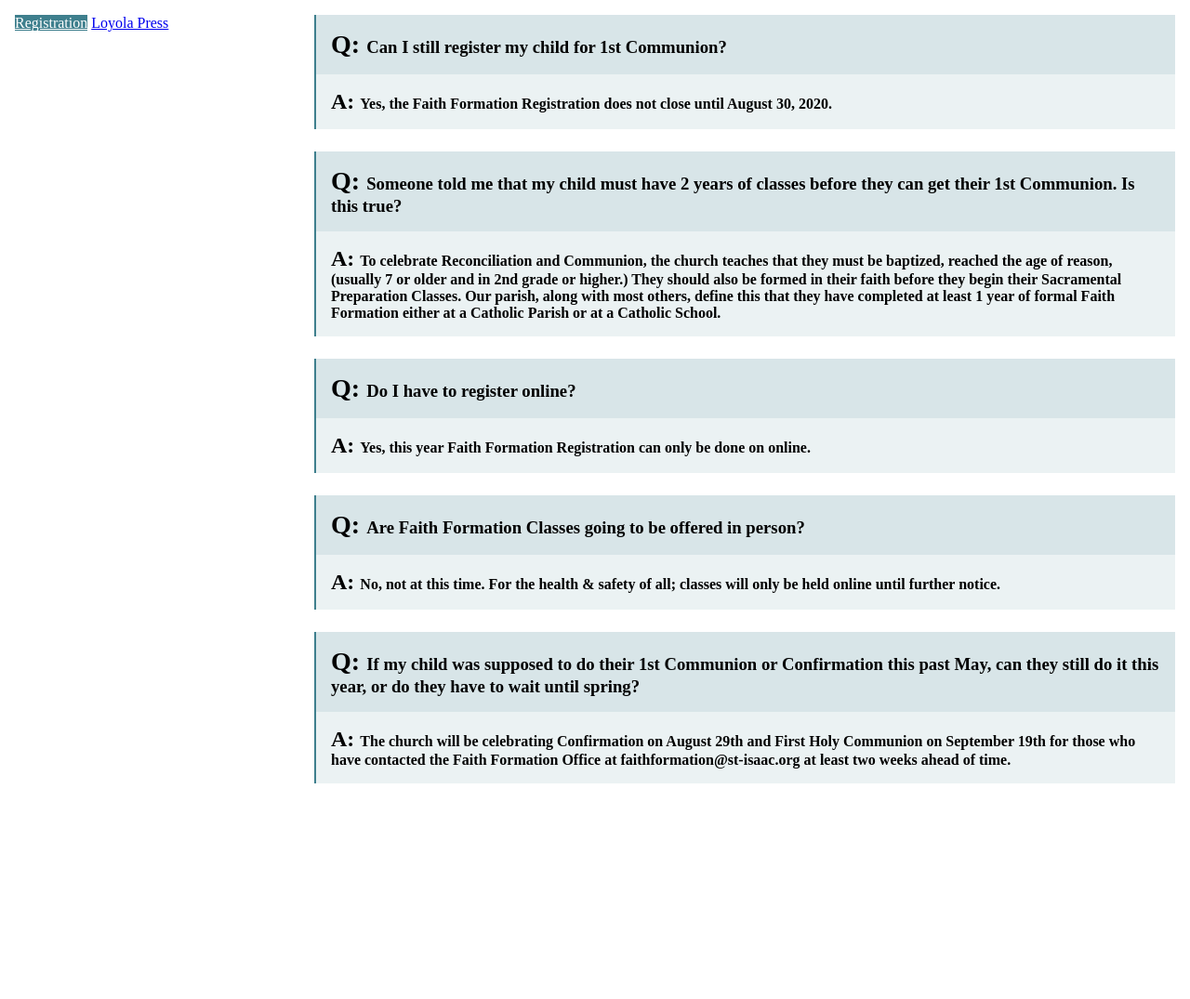
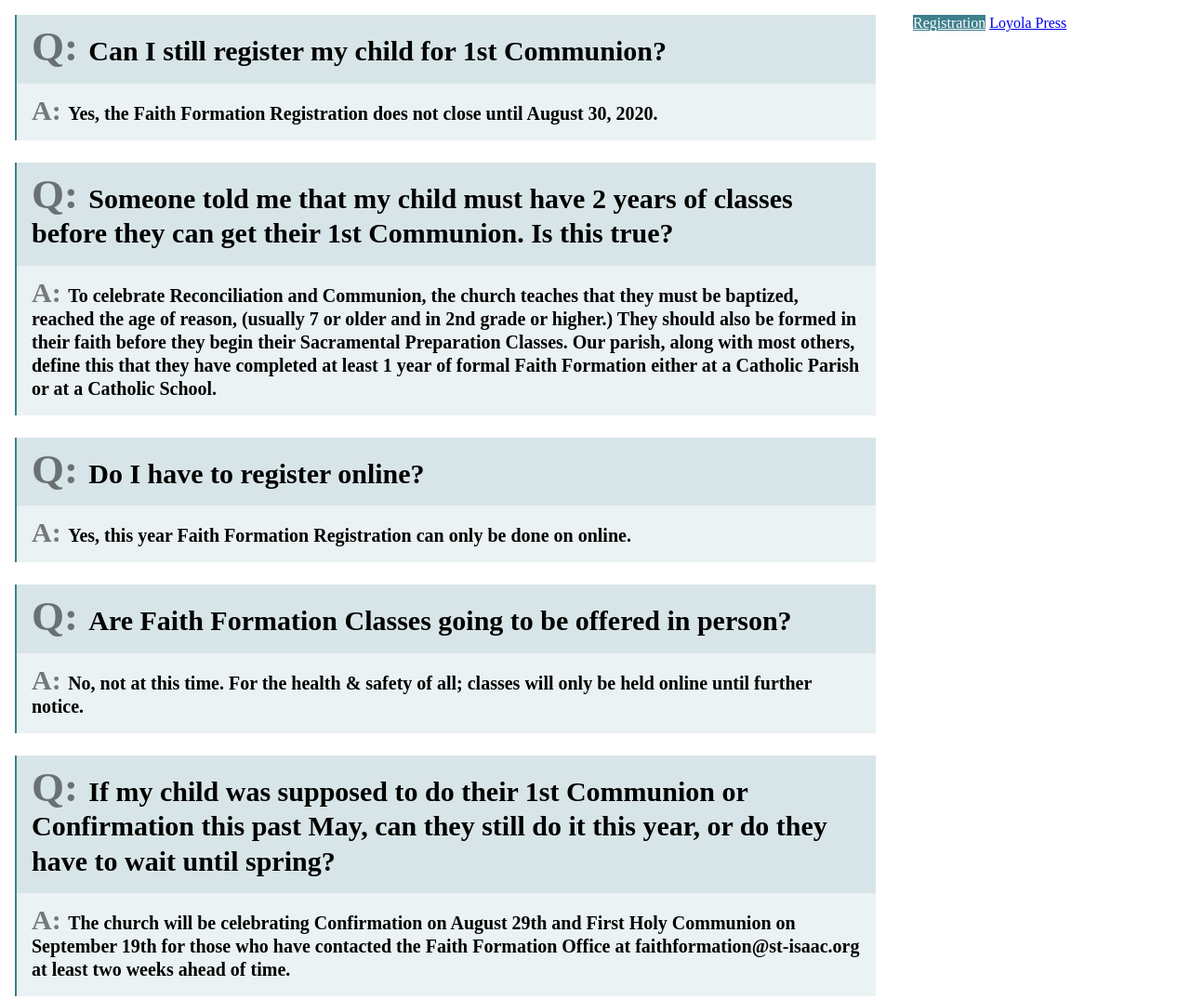
Before and after one commit to fjhadd/St-Isaac-HTML, a plain HTML site: page FAQ.html in a window 1280 px wide. Shown: the whole page at 93% size. Before the commit the page ends 859 px from the top, so only its background shows below. Drawn offline with Linux system fonts and the light colour scheme.

Commit message:
Updtes to Css and HTML

```diff
--- a/FAQ.html
+++ b/FAQ.html
@@ -4,33 +4,28 @@
 
 <!-- FAQ -->
 <div class="grid">
-    <div class="grid_col grid_col-sm-4 grid_col-md-3">
-		<a class="button button-solid" href="#">Registration</a>
-		<a class="button" href="#">Loyola Press</a>
-	</div>
 	<div class="grid_col grid_col-sm-8 grid_col-md-9">
 		<div class="grid grid_cols">
 		    <div class="card-faq">
                 <h3 class="card-faq_q">Can I still register my child for 1st Communion?</h3>
-                <h4 class="card-faq_a">Yes, the Faith Formation Registration does not close until August 30, 2020.</h4>
-            </div>
+                <h4 class="card-faq_a">Yes, the Faith Formation Registration does not close until August 30, 2020.</h4></div>
             <div class="card-faq">
                 <h3 class="card-faq_q">Someone told me that my child must have 2 years of classes before they can get their 1st Communion.  Is this true?</h3>
-                <h4 class="card-faq_a">To celebrate Reconciliation and Communion, the church teaches that they must be baptized, reached the age of reason, (usually 7 or older and in 2nd grade or higher.) They should also be formed in their faith before they begin their Sacramental Preparation Classes.  Our parish, along with most others, define this that they have completed at least 1 year of formal Faith Formation either at a Catholic Parish or at a Catholic School.</h4>
-            </div>
+                <h4 class="card-faq_a">To celebrate Reconciliation and Communion, the church teaches that they must be baptized, reached the age of reason, (usually 7 or older and in 2nd grade or higher.) They should also be formed in their faith before they begin their Sacramental Preparation Classes.  Our parish, along with most others, define this that they have completed at least 1 year of formal Faith Formation either at a Catholic Parish or at a Catholic School.</h4></div>
             <div class="card-faq">
                 <h3 class="card-faq_q">Do I have to register online?</h3>
-                <h4 class="card-faq_a">Yes, this year Faith Formation Registration can only be done on online.</h4>
-            </div>
+                <h4 class="card-faq_a">Yes, this year Faith Formation Registration can only be done on online.</h4></div>
             <div class="card-faq">
                 <h3 class="card-faq_q">Are Faith Formation Classes going to be offered in person?</h3>
-                <h4 class="card-faq_a">No, not at this time. For the health & safety of all; classes will only be held online until further notice.</h4>
-            </div>
+                <h4 class="card-faq_a">No, not at this time. For the health & safety of all; classes will only be held online until further notice.</h4></div>
             <div class="card-faq">
                 <h3 class="card-faq_q">If my child was supposed to do their 1st Communion or Confirmation this past May, can they still do it this year, or do they have to wait until spring?</h3>
-                <h4 class="card-faq_a">The church will be celebrating Confirmation on August 29th and First Holy Communion on September 19th for those who have contacted the Faith Formation Office at faithformation@st-isaac.org at least two weeks ahead of time.</h4>
-            </div>
-		</div>
-	</div>
+                <h4 class="card-faq_a">The church will be celebrating Confirmation on August 29th and First Holy Communion on September 19th for those who have contacted the Faith Formation Office at faithformation@st-isaac.org at least two weeks ahead of time.</h4></div>
+        </div>
+    </div>
+    <div class="grid_col grid_col-sm-4 grid_col-md-3">
+        <a class="button button-solid" href="#">Registration</a>
+        <a class="button" href="#">Loyola Press</a>
+    </div>
 </div>
 </div>
--- a/scss/components.scss
+++ b/scss/components.scss
@@ -8,7 +8,7 @@
         content: "";
         padding-top: 75%;
     }
-    a {
+    span {
         width: 100%; height: auto; position: absolute; min-height:1%; bottom: 0; padding: 10px 5px;
         display: flex;justify-content: center;flex-direction: column;
         color: #fff; font-size: 1.25em; text-transform: capitalize; text-decoration: none; text-align: center;
@@ -16,8 +16,10 @@
         transition-property:all ; transition-duration: 0.2s; transition-timing-function: ease-out;
         box-sizing: border-box;
     }
-    &:hover a{
-        min-height: 100%;
+    @include mq(md) {
+        &:hover span{
+            min-height: 100%;
+        }
     }
 }
 
@@ -35,17 +37,21 @@
     .card-faq_q {
         padding: 1rem; margin:0;
         background-color:rgba($colorPrimary, .2);
+        font-size: 1.875em; line-height: 1.25em;
         &:before {
             content: "Q: ";
             font-size: 1.5em;
+            opacity: 0.5;
         }
     }
     .card-faq_a {
         padding: 1rem; margin:0;
         background-color:rgba($colorPrimary, .1);
+        font-size: 1.25em; line-height: 1.25em;
         &:before {
             content: "A: ";
             font-size: 1.5em;
+            opacity: 0.5;
         }
     }
 }
--- a/scss/main.scss
+++ b/scss/main.scss
@@ -3,4 +3,61 @@ $colorParagraphs:#777;
 $colorWhite:#ffff;
 
 @import 'grid-grid/grid-grid';
-@import 'components';
+
+.card {
+    width: 100%; height: auto; position: relative;
+    background-position: center !important;
+    background-size: cover !important;
+
+    &:before {
+        width: 100%; display: block;
+        content: "";
+        padding-top: 75%;
+    }
+    span {
+        width: 100%; height: auto; position: absolute; min-height:1%; bottom: 0; padding: 10px 5px;
+        display: flex;justify-content: center;flex-direction: column;
+        color: #fff; font-size: 1.25em; text-transform: capitalize; text-decoration: none; text-align: center;
+        background-color:rgba($colorPrimary, .8);
+        transition-property:all ; transition-duration: 0.2s; transition-timing-function: ease-out;
+        box-sizing: border-box;
+    }
+    @include mq(md) {
+        &:hover span{
+            min-height: 100%;
+        }
+    }
+}
+
+.grid .button {
+    width: 100%; max-width: none;
+    box-sizing: border-box;
+}
+.button.button-solid {
+    background: $colorPrimary;
+    color: $colorWhite;
+}
+.card-faq {
+    box-sizing: border-box;
+    border-left: 2px solid $colorPrimary;
+    .card-faq_q {
+        padding: 1rem; margin:0;
+        background-color:rgba($colorPrimary, .2);
+        font-size: 1.875em; line-height: 1.25em;
+        &:before {
+            content: "Q: ";
+            font-size: 1.5em;
+            opacity: 0.5;
+        }
+    }
+    .card-faq_a {
+        padding: 1rem; margin:0;
+        background-color:rgba($colorPrimary, .1);
+        font-size: 1.25em; line-height: 1.25em;
+        &:before {
+            content: "A: ";
+            font-size: 1.5em;
+            opacity: 0.5;
+        }
+    }
+}
```
Also changed, not shown: Home-Faith-Formation.html (renamed from index.html, +18 -18 lines), css/main.css, css/main.min.css.
